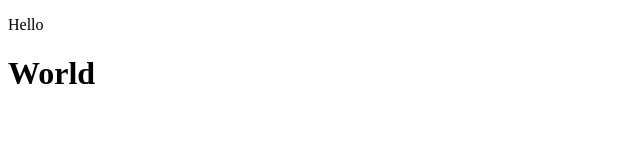
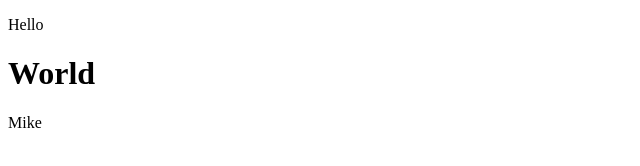
Before and after one commit to Mukeshpoojari/MITS-MERN, a plain HTML site: page index.html in a window 1280 px wide. Shown: the full height of the page, 0-640 px from the left. Drawn offline with Linux system fonts and the light colour scheme.

```diff
--- a/index.html
+++ b/index.html
@@ -8,6 +8,7 @@
 <body>
     <p> Hello</p>
     <h1> World</h1>
+    <p> Mike</p>
     <br>
 </body>
 </html>
```
